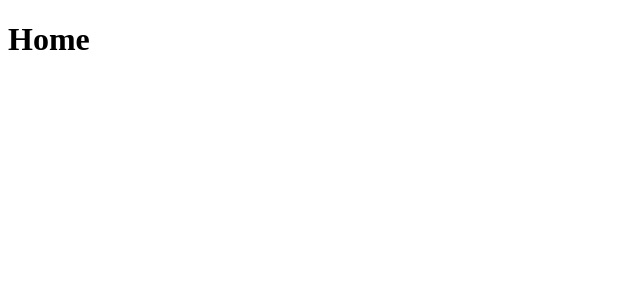
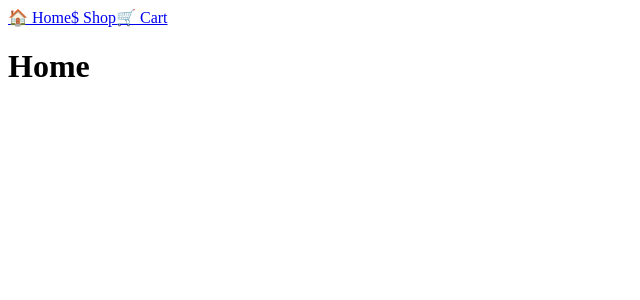
Before and after one commit to NedimM24/react-marketplace, a React (Vite) app: page / in a window 1280 px wide. Shown: the top 300 px of the page, without its empty margins (0-640 px from the left). Built offline with nearby package versions, Linux system fonts and the light colour scheme.

Commit message:
Created navbar component
Links pages for easy navigation and added cart count

```diff
--- a/src/App.jsx
+++ b/src/App.jsx
@@ -1,12 +1,16 @@
 import { useState } from 'react'
 import { Outlet } from 'react-router'
+import Navbar from './componenets/Navabar'
 
 import './App.css'
 
 function App() {
+  //State for the navbar shop count
+  const [navbarCartCount, setNavbarCartCount] = useState(0);
 
   return (
     <>
+     <Navbar navbarCartCount={navbarCartCount} />
      <Outlet />
     </>
   )
--- a/src/componenets/Navabar.jsx
+++ b/src/componenets/Navabar.jsx
@@ -0,0 +1,14 @@
+//Basic navebar not styled yet. Currently only here for navigation
+import { Link } from "react-router-dom"
+
+export default function Navbar({navbarCartCount}){
+    return(
+        <>
+        <nav>
+            <Link to={'/'}>🏠 Home</Link>
+            <Link to={'/shop'}>$ Shop</Link>
+            <Link to={'/cart'}>🛒 Cart {navbarCartCount > 0 ? navbarCartCount : ""}</Link>
+        </nav>
+        </>
+    )
+}
```
